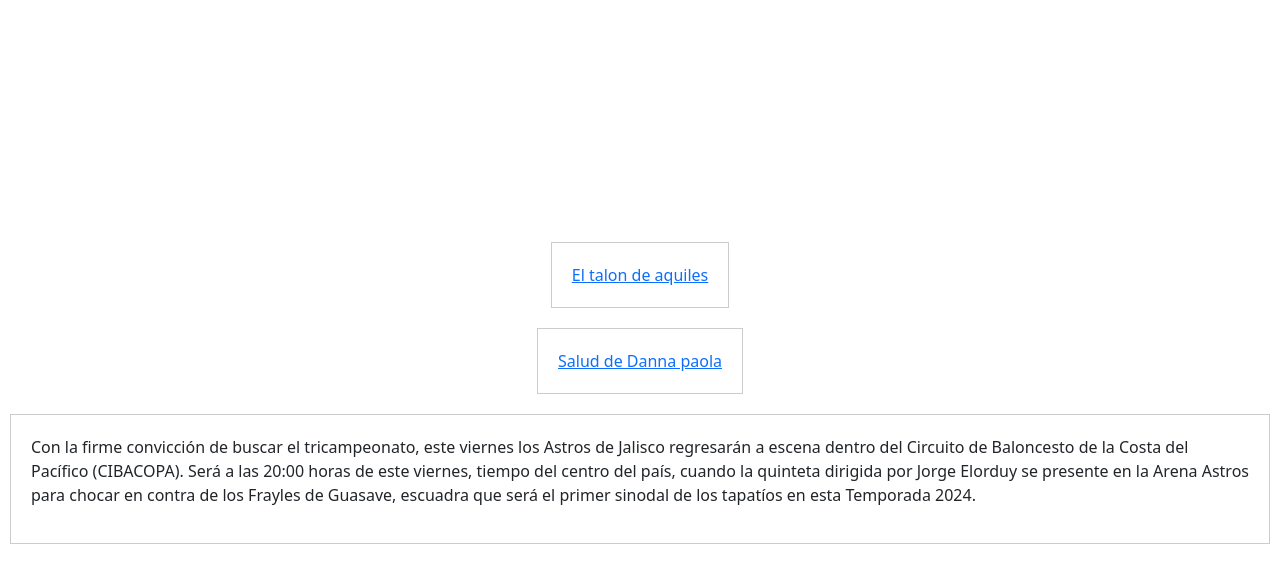
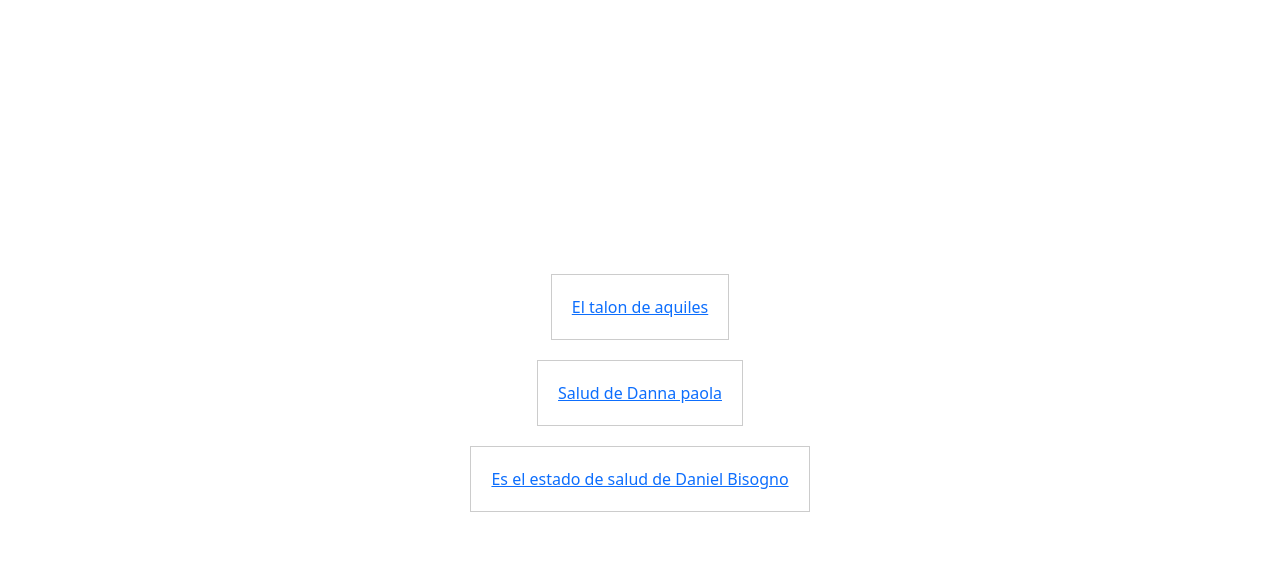
Before and after one commit to Dom1223/Noticias, a plain HTML site: page Salud.html in a window 1280 px wide. Shown: the part 63-646 px from the top of the page. Drawn offline with nearby package versions, Linux system fonts and the light colour scheme.

Commit message:
agregra 7.2

```diff
--- a/Salud.html
+++ b/Salud.html
@@ -55,8 +55,7 @@
             <a href="Salud de Danna paola.html">Salud de Danna paola</a>
             </div>
             <div class="Dispositiva3">
-                <p class="encabezado">Con la firme convicción de buscar el tricampeonato, este viernes los Astros de Jalisco regresarán a escena dentro del Circuito de Baloncesto de la Costa del Pacífico (CIBACOPA).
-                    Será a las 20:00 horas de este viernes, tiempo del centro del país, cuando la quinteta dirigida por Jorge Elorduy se presente en la Arena Astros para chocar en contra de los Frayles de Guasave, escuadra que será el primer sinodal de los tapatíos en esta Temporada 2024.</p>
+            <a href="Es el estado de salud de Daniel Bisogno.html">Es el estado de salud de Daniel Bisogno</a>
             </div>
         </div>
     </body>
```
